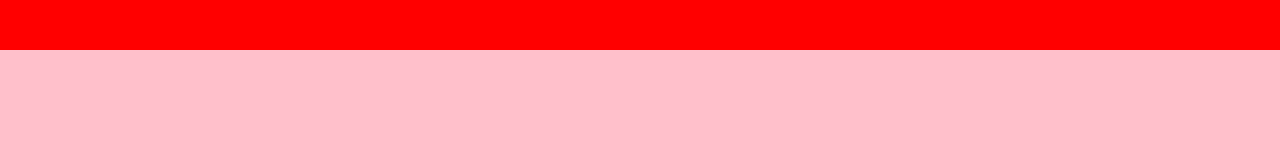
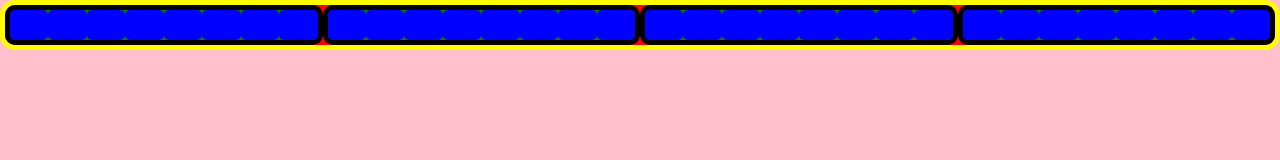
Before and after one commit to andrewxu-tech/polyphony, a plain HTML site: page index.html in a window 1280 px wide. Drawn offline with Linux system fonts and the light colour scheme.

Commit message:
more ui stuff

```diff
--- /dev/null
+++ b/css/sass/channels/channel.scss
@@ -0,0 +1,29 @@
+.channel {
+  height: 50px;
+  width: 100%;
+  background-color: red;
+  border: 5px solid yellow;
+  border-radius: 15px;
+  display: flex;
+
+  .bar {
+    height: 100%;
+    width: 100%;
+    background-color: green;
+    border: 5px solid black;
+    border-radius: 10px;
+    display: flex;
+
+    .note {
+      height: 100%;
+      width: 100%;
+      background-color: blue;
+      cursor: pointer;
+      border-radius: 5px;
+
+      &.active {
+        background-color: white;
+      }
+    }
+  }
+}
--- a/css/sass/main.scss
+++ b/css/sass/main.scss
@@ -1,4 +1,9 @@
 @import 'base/reset';
+@import 'channels/channel';
+
+* {
+    box-sizing: border-box;
+}
 
 #root {
   height: 100vh;
@@ -6,9 +11,3 @@
   min-width: 1000px;
   background-color: pink;
 }
-
-.channel {
-  height: 50px;
-  width: 100%;
-  background-color: red;
-}
--- a/index.html
+++ b/index.html
@@ -7,7 +7,8 @@
   </head>
   <body>
     <div id="root"></div>
-    <script type="module" src="js/channels.js"></script>
+    <script type="module" src="js/ui/channels.js"></script>
+    <script type="module" src="js/interaction/clicks.js"></script>
     <script type="module" src="js/app.js"></script>
   </body>
 </html>
--- a/js/app.js
+++ b/js/app.js
@@ -1,5 +1,15 @@
-import channels from './channels.js';
+import constants from './constants.js';
+import channels from './ui/channels.js';
+
+import clicks from './interaction/clicks.js';
 
 const rootDiv = document.getElementById('root');
 
-channels.createChannel(rootDiv);
+channels.createChannel(
+  rootDiv,
+  constants.barNumber,
+  constants.beatsInBar,
+  constants.subdivision
+);
+
+clicks.createClicksInteraction();
--- a/js/channels.js
+++ /dev/null
@@ -1,9 +0,0 @@
-const channels = {
-  createChannel: (rootDiv) => {
-    const channel = document.createElement('div');
-    channel.classList.add('channel');
-    rootDiv.appendChild(channel);
-  }
-};
-
-export default channels;
--- /dev/null
+++ b/js/constants.js
@@ -0,0 +1,5 @@
+export default {
+  barNumber: 4,
+  beatsInBar: 4,
+  subdivision: 2
+};
--- /dev/null
+++ b/js/interaction/clicks.js
@@ -0,0 +1,16 @@
+const clicks = {
+  createClicksInteraction: () => {
+    const notes = document.getElementsByClassName('note');
+    [...notes].forEach(note => {
+      note.addEventListener('click', () => {
+        if (![...note.classList].includes('active')) {
+          note.classList.add('active');
+        } else {
+          note.classList.remove('active');
+        }
+      });
+    });
+  }
+};
+
+export default clicks;
--- /dev/null
+++ b/js/ui/channels.js
@@ -0,0 +1,22 @@
+const channels = {
+  createChannel: (rootDiv, barNumber, beatsInBar, subdivision) => {
+    const channel = document.createElement('div');
+    channel.classList.add('channel');
+
+    for (let i = 0; i < barNumber; i++) {
+      const bar = document.createElement('div');
+      bar.classList.add('bar');
+
+      for (let i = 0; i < (beatsInBar * subdivision); i++) {
+        const noteNode = document.createElement('div');
+        noteNode.classList.add('note');
+        bar.appendChild(noteNode);
+      }
+      channel.appendChild(bar);
+    }
+
+    rootDiv.appendChild(channel);
+  }
+};
+
+export default channels;
```
Also changed, not shown: css/main.css, 1 other file.
